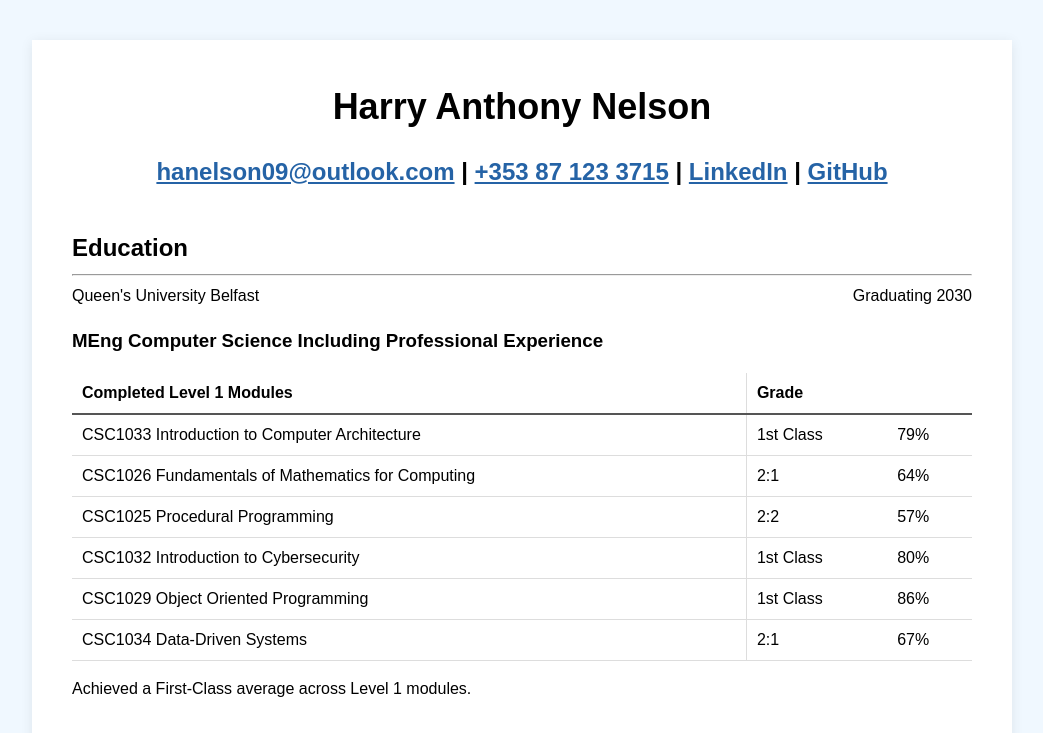
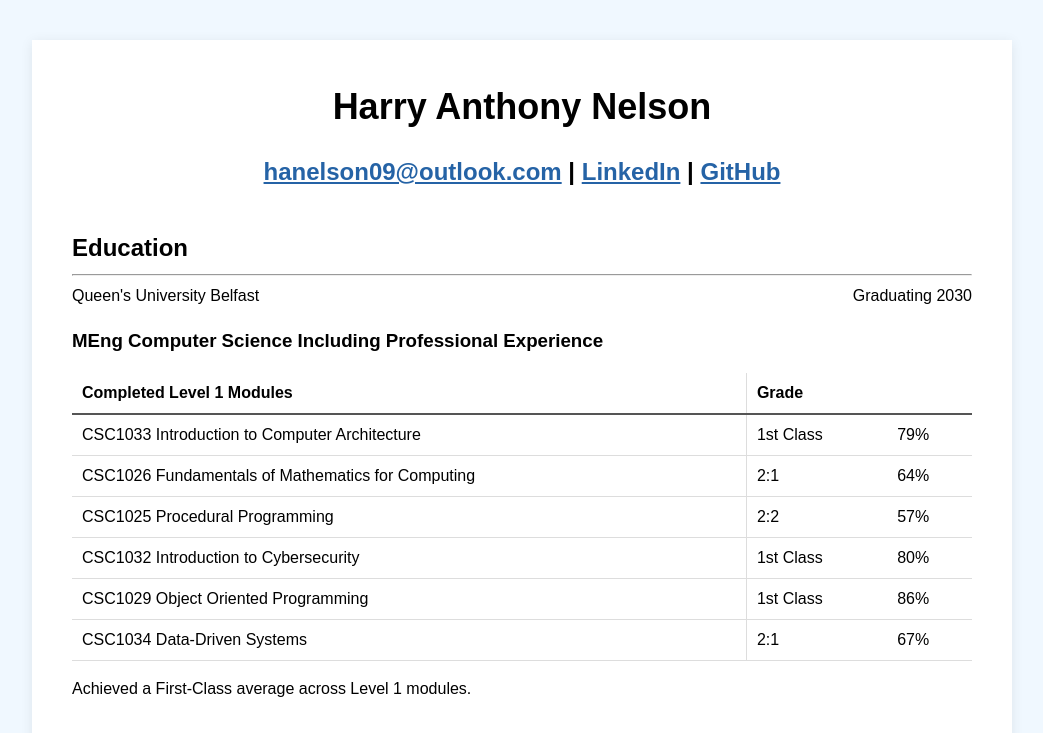
Before and after one commit to HarryN6/HarryN6.github.io, a plain HTML site: page index.html in a window 1280 px wide. Shown: the top 733 px of the page, without its empty margins (118-1161 px from the left). Drawn offline with Linux system fonts and the light colour scheme.

Commit message:
Updated index

```diff
--- a/index.html
+++ b/index.html
@@ -10,7 +10,7 @@
         <div class="cv-container">
             <header>
                 <h1>Harry Anthony Nelson</h1>
-                <h2><a href="mailto:hanelson09@outlook.com">hanelson09@outlook.com</a> | <a href="tel:+3531233715">+353 87 123 3715</a> | <a href="https://www.linkedin.com/in/harryanelson" target="_blank" rel="noopener noreferrer">LinkedIn</a> | <a href="https://www.github.com/HarryN6" target="_blank" rel="noopener noreferrer">GitHub</a></h2>
+                <h2><a href="mailto:hanelson09@outlook.com">hanelson09@outlook.com</a> | <a href="https://www.linkedin.com/in/harryanelson" target="_blank" rel="noopener noreferrer">LinkedIn</a> | <a href="https://www.github.com/HarryN6" target="_blank" rel="noopener noreferrer">GitHub</a></h2>
             </header>
 
             <section class="education-section">
```
